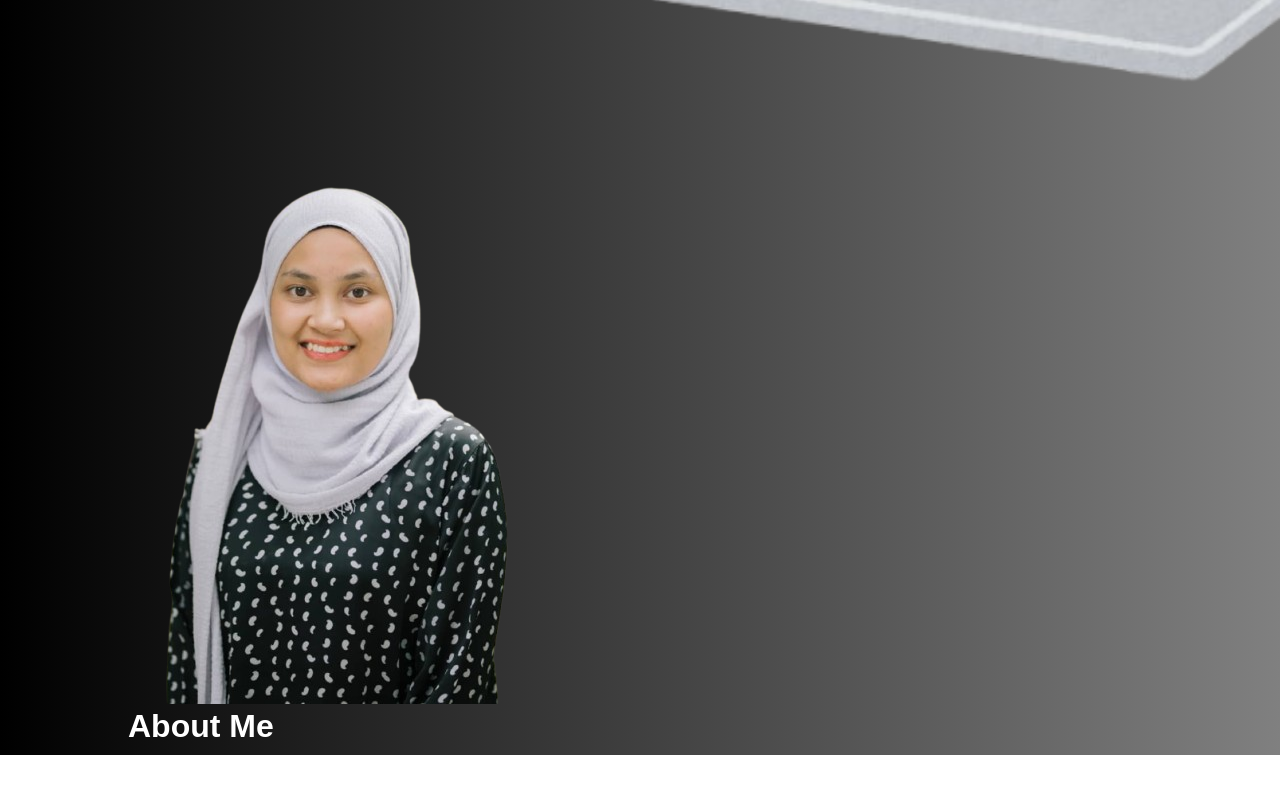
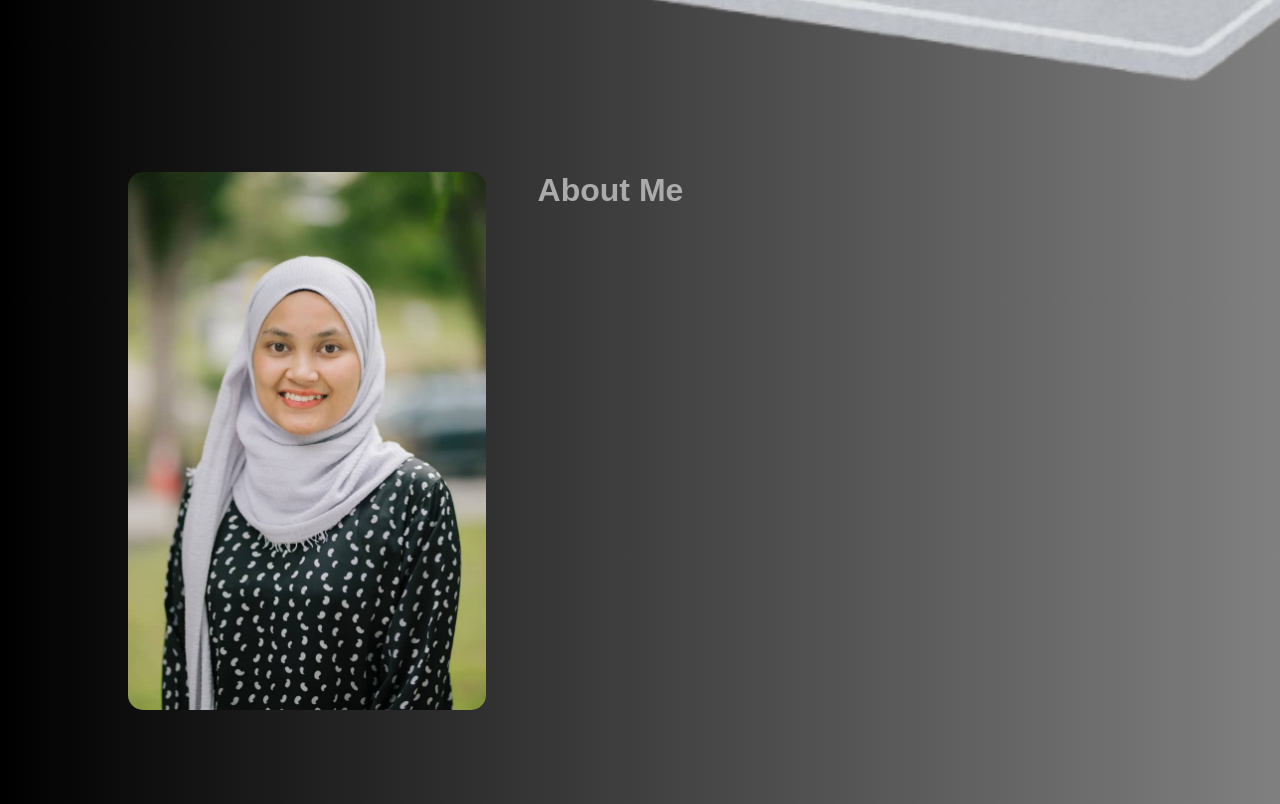
Before and after one commit to curiouscalala/Welcome-, a website: page index.html in a window 1280 px wide. Shown: the part 718-1522 px from the top of the page. Before the commit the page ends 1473 px from the top, so only its background shows below. Drawn offline with Linux system fonts and the light colour scheme.

Commit message:
user image added

```diff
--- a/index.html
+++ b/index.html
@@ -32,7 +32,7 @@
       <div class="container">
         <div class="row">
           <div class="about-col-1">
-            <img src="images/user.png" alt="user">
+            <img src="images/user.jpg" alt="user">
           </div>
           <div class="about-col-2">
             <h1>About Me</h1>
--- a/styles.css
+++ b/styles.css
@@ -85,3 +85,33 @@ nav ul li a:hover::after {
 .header-text h1 span {
   color: #ff004f;
 }
+
+#about {
+  padding: 80px 0;
+  color: #ababab;
+}
+
+.row {
+  display: flex;
+  justify-content: space-between;
+  flex-wrap: wrap;
+}
+
+.about-col-1 {
+  flex-basis: 35%;
+}
+
+.about-col-1 img {
+  width: 100%;
+  border-radius: 15px;
+}
+
+.about-col-2 {
+  flex-basis: 60%;
+}
+
+.sub-title {
+  font-size: 60px;
+  font-weight: 600;
+  color:#fff;
+}
```
Also changed, not shown: images/user.jpg (added), images/user.png (deleted).
